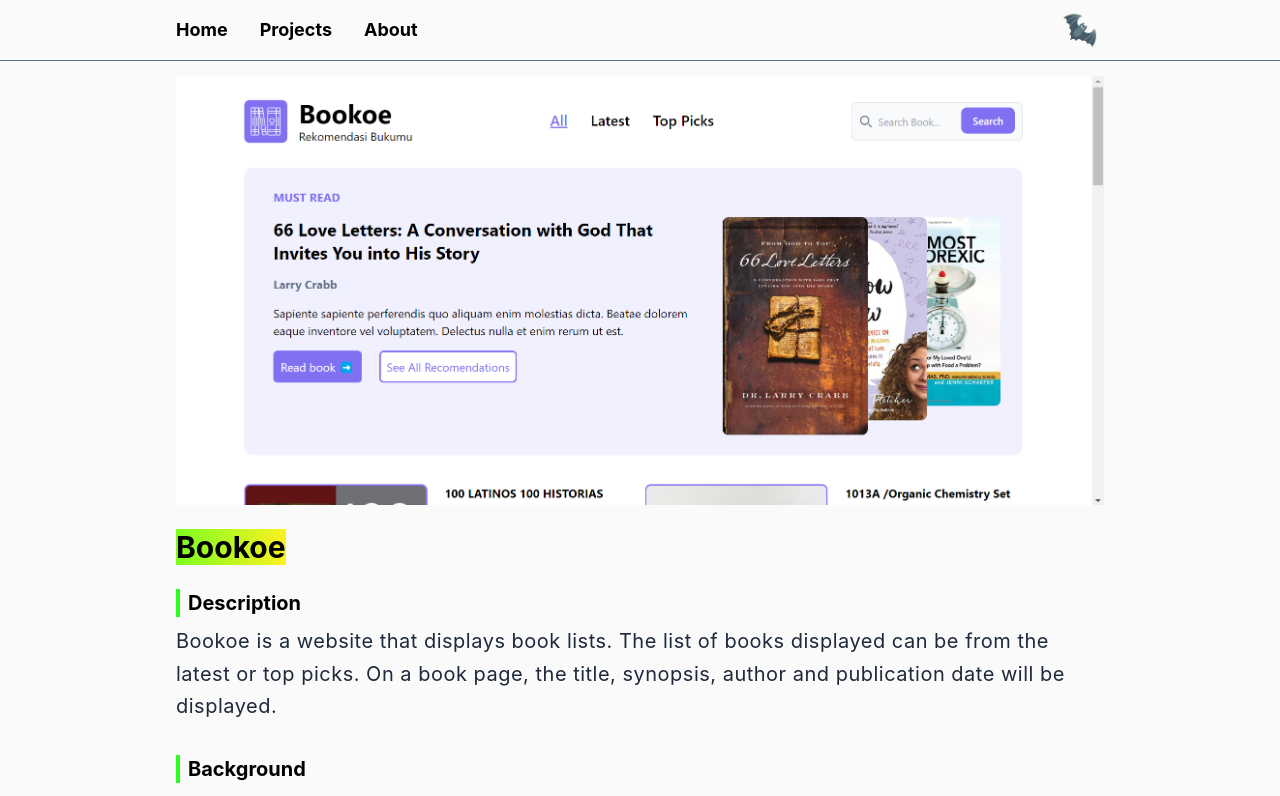
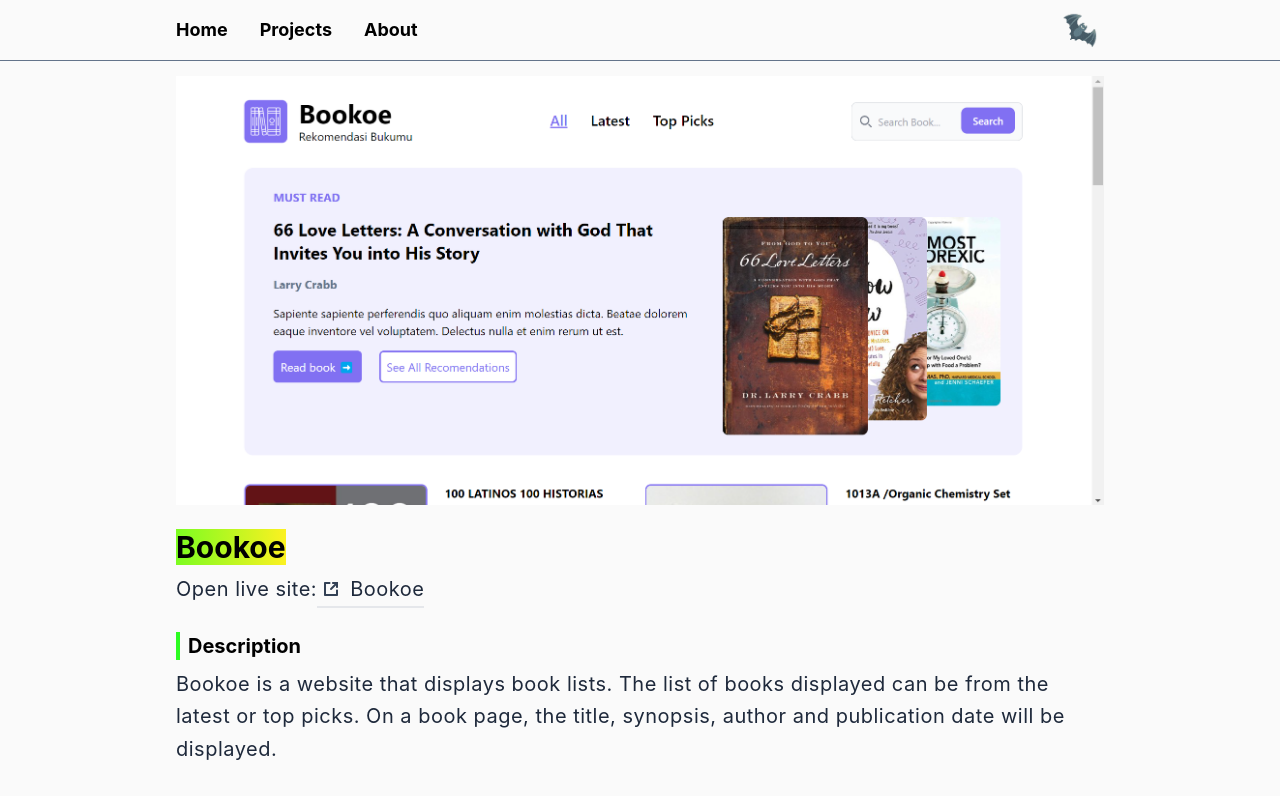
Before and after one commit to kristiyanlaoli/portfolio-web, a React (Vite) app: page /bookoe in a window 1280 px wide. Shown: the top 796 px of the page. Built offline with nearby package versions, Linux system fonts and the light colour scheme; what tailwindcss-animated would draw is missing.

Commit message:
add open live site in project page

```diff
--- /dev/null
+++ b/src/components/icons/LinkIcon.jsx
@@ -0,0 +1,13 @@
+/* eslint-disable react/no-unknown-property */
+let LinkIcon = () => {
+  return (
+    <svg className="mx-1 fill-slate-700 dark:fill-[#cbd5e1]" width="25px" height="25px" viewBox="0 -6 25 25" xmlns="http://www.w3.org/2000/svg">
+    <path d="M10.7071 10.7071C10.3166 11.0976 9.68342 11.0976 9.29289 10.7071C8.90237 10.3166 8.90237 9.68342 9.29289 9.29289L15.2929 3.29289C15.6834 2.90237 16.3166 2.90237 16.7071 3.29289C17.0976 3.68342 17.0976 4.31658 16.7071 4.70711L10.7071 10.7071Z" />
+    <path d="M15 15V11.5C15 10.9477 15.4477 10.5 16 10.5C16.5523 10.5 17 10.9477 17 11.5V16C17 16.5523 16.5523 17 16 17H4C3.44772 17 3 16.5523 3 16V4C3 3.44772 3.44772 3 4 3H8.5C9.05228 3 9.5 3.44772 9.5 4C9.5 4.55228 9.05228 5 8.5 5H5V15H15Z" />
+    <path d="M17 8C17 8.55228 16.5523 9 16 9C15.4477 9 15 8.55228 15 8V4C15 3.44772 15.4477 3 16 3C16.5523 3 17 3.44772 17 4V8Z" />
+    <path d="M12 5C11.4477 5 11 4.55228 11 4C11 3.44772 11.4477 3 12 3H16C16.5523 3 17 3.44772 17 4C17 4.55228 16.5523 5 16 5H12Z" />
+    </svg>
+  );
+};
+
+export default LinkIcon;
--- a/src/pages/projects/BookoePage.jsx
+++ b/src/pages/projects/BookoePage.jsx
@@ -2,17 +2,30 @@
 import ReactIcon from "../../components/icons/ReactIcon";
 import RouterIcon from "../../components/icons/RouterIcon";
 import TailwindIcon from "../../components/icons/Tailwind";
+import LinkIcon from "../../components/icons/LinkIcon";
 
 let BookoePage = () => {
   return (
     <>
       <div className=" bg-slate-850 px-6 pt-20 -mt-1 pb-24 sm:mx-8 sm:px-16 md:mx-16 lg:mx-20 xl:mx-24 xl:px-20">
         <img src="/img/projects/project-1.png" alt="" />
-        <h2 className=" my-6">
+        <h2 className=" mt-6 mb-2">
           <span className="font-bold text-3xl text-loved-light dark:text-loved">
             Bookoe
           </span>
         </h2>
+
+        <p className="flex group mb-6 text-cool ">
+          Open live site:
+          <a
+            className="flex  relative border-b-2 group"
+            target="blank"
+            href="https://bookoe-web.vercel.app/"
+          >
+            <LinkIcon /> Bookoe
+            <span className="absolute -bottom-[2px] left-0 w-0 h-[2px] bg-loved transition-all group-hover:w-full"></span>
+          </a>
+        </p>
 
         <h3 className="h-cool">Description</h3>
 
```
